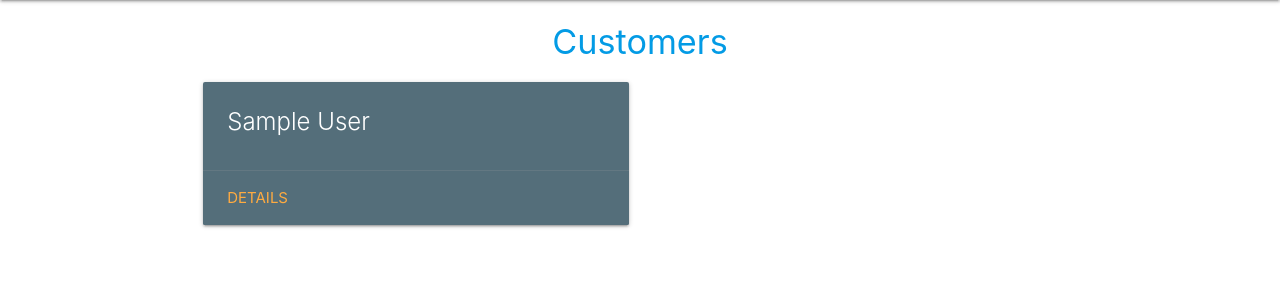
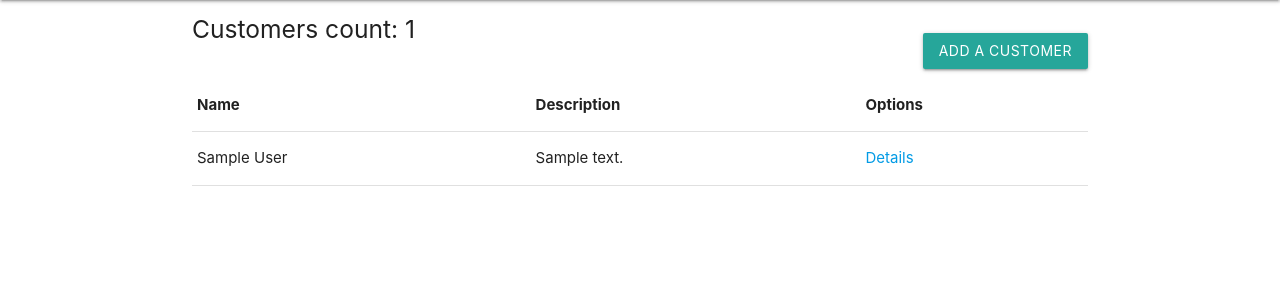
Before and after one commit to berzezek/UTT, a Django app: page /customers/ in a window 1280 px wide. Shown: the part 64-364 px from the top of the page. Run offline with Django 4.2, Linux system fonts and the light colour scheme; tables that the repository leaves empty hold one stand-in row (values such as "Sample post"); some libraries are stand-ins or nearby versions.

Commit message:
update customer list

```diff
--- a/customers/templates/customers/couchs.html
+++ b/customers/templates/customers/couchs.html
@@ -3,7 +3,7 @@
 
 {% block content %}
 <div class="container">
-  <a href="{% url 'couch_add' %}"><h4 class="center">Couchs</h4></a>
+  <a href="{% url 'couch_add' %}"><h4 class="center">Add new couch</h4></a>
 {% for couch in couchs %}
 <div class="row">
     <div class="col s12 m6">
--- a/customers/templates/customers/customers.html
+++ b/customers/templates/customers/customers.html
@@ -3,24 +3,30 @@
 
 {% block content %}
 <div class="container">
-  <a href="{% url 'customer_add' %}"><h4 class="center">Customers</h4></a>
-
-{% for customer in customers %}
-<div class="row">
-    <div class="col s12 m6">
-      <div class="card blue-grey darken-1">
-        <div class="card-content white-text">
-          <span class="card-title">{{ customer.name }}</span>
-
-        </div>
-        <div class="card-action">
-          <a href="{% url 'customer_detail' customer.pk %}">Details</a>
-        </div>
-      </div>
-    </div>
+  <div class="right">
+    <a href="{% url 'customer_add' %}"><h5 class="btn">Add a customer</h5></a>
   </div>
 
-{% endfor %}
+  <h5>Customers count: {{ count }}</h5>
+  <table>
+      <thead>
+        <tr>
+            <th>Name</th>
+            <th>Description</th>
+            <th>Options</th>
+        </tr>
+      </thead>
 
+      <tbody>
+        {% for customer in customers %}
+        <tr>
+          <td>{{ customer.name }}</td>
+          <td>{{ customer.customer_description|truncatechars:20 }}</td>
+          <td><a href="{% url 'customer_detail' customer.pk %}">Details</a></td>
+        </tr>
+
+        {% endfor %}
+      </tbody>
+    </table>
 </div>
 {% endblock %}
--- a/customers/views.py
+++ b/customers/views.py
@@ -12,10 +12,11 @@ def index(request):
 
 def customers(request):
     customers = Customer.objects.filter(is_active=True)
+    count = customers.count()
     return render(
         request,
         'customers/customers.html',
-        {'customers': customers})
+        {'customers': customers, 'count': count})
 
 
 def old_customers(request):
```
Also changed, not shown: customers/templates/customers/need_to_pay.html (+21 -16 lines).
